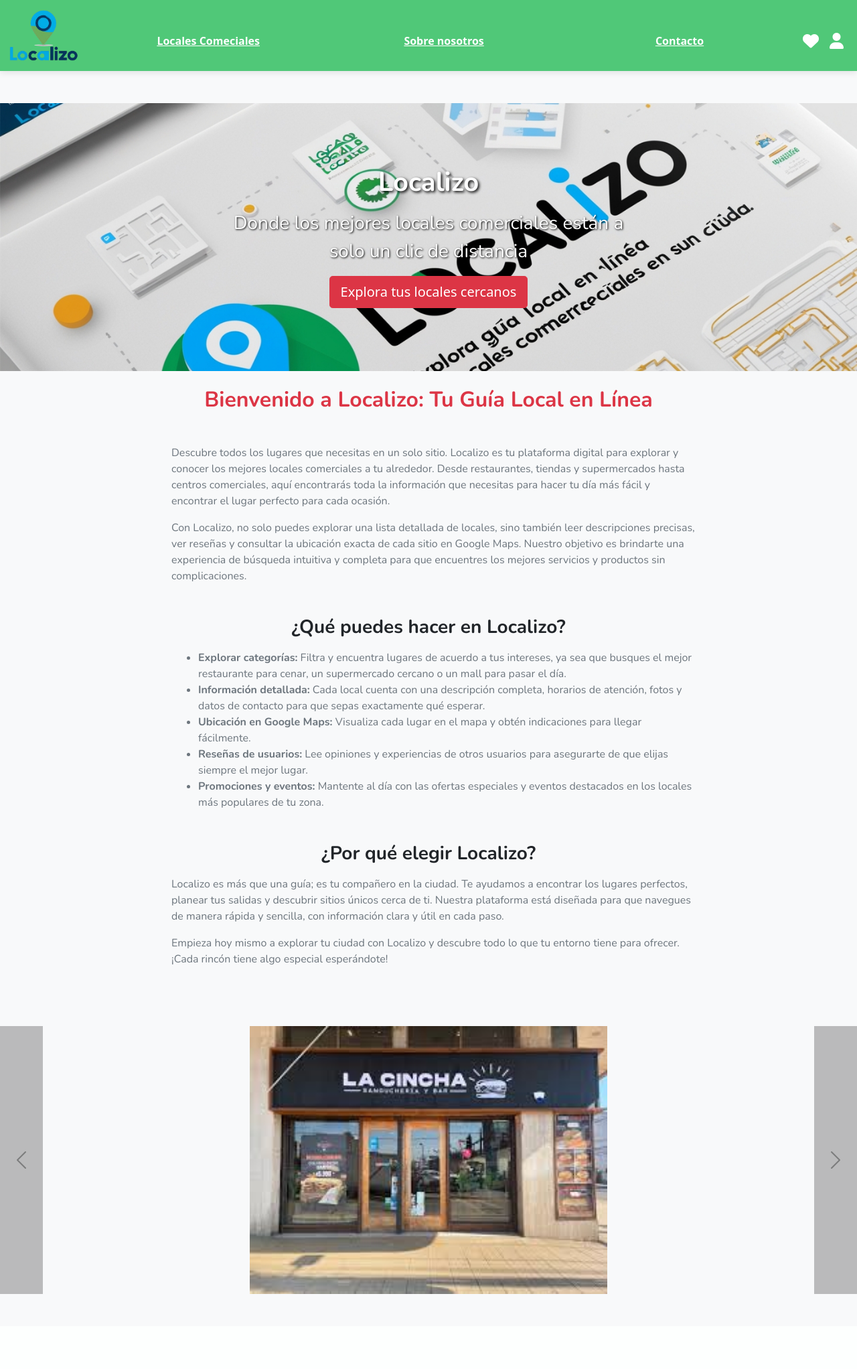
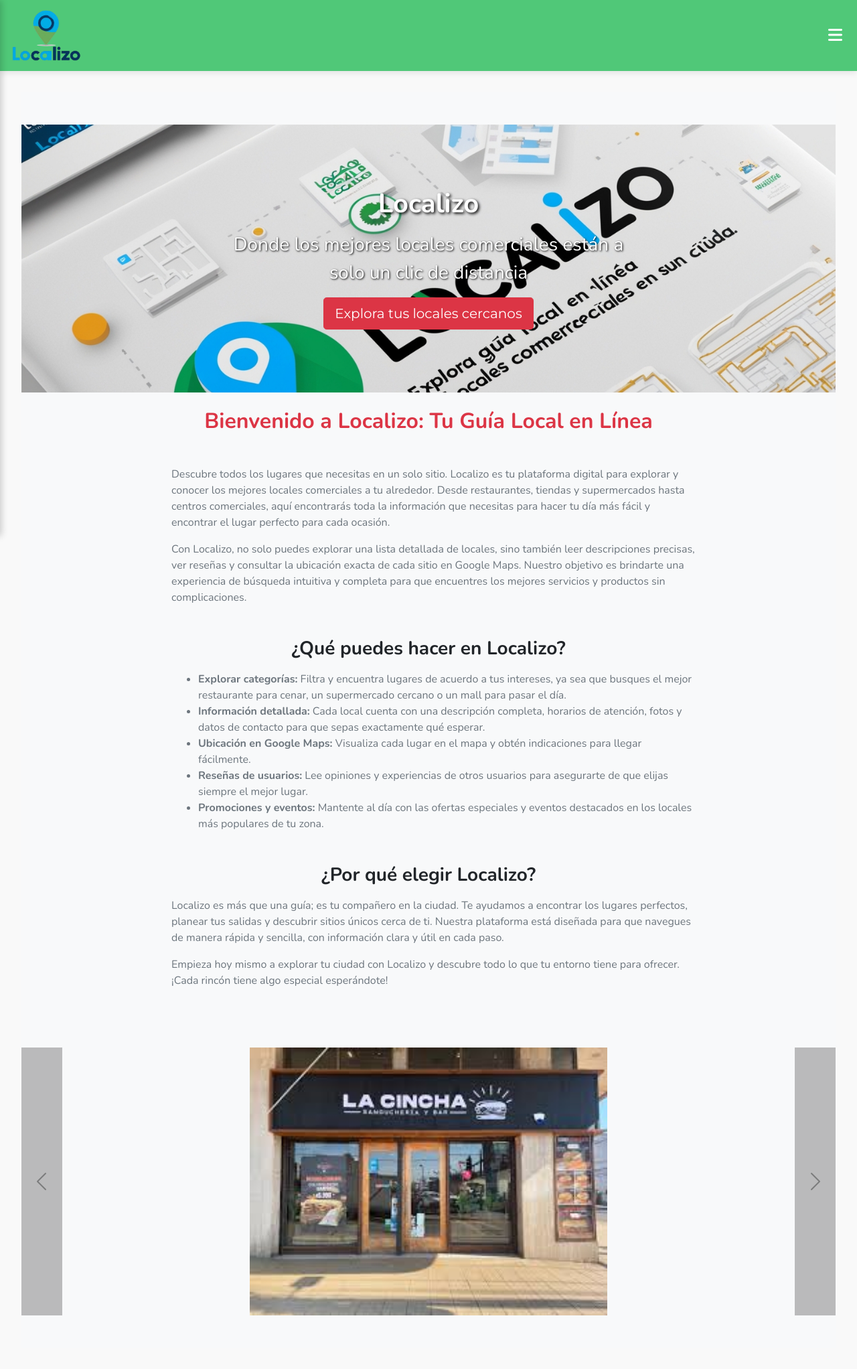
Before and after one commit to MSrLuna/Localizo, a Django app: page / in a window 1280 px wide. Shown: the whole page at 67% size. Before the commit the page ends 1932 px from the top, so only its background shows below. Run offline with Django 5.2, Linux system fonts and the light colour scheme.

Commit message:
Mejora del baseIndex

```diff
--- a/templates/shared/baseIndex.html
+++ b/templates/shared/baseIndex.html
@@ -9,93 +9,144 @@
     <link rel="stylesheet" href="https://cdnjs.cloudflare.com/ajax/libs/font-awesome/6.0.0-beta3/css/all.min.css">
     <link href="https://fonts.googleapis.com/css2?family=Montserrat:wght@400;700&family=Poppins:wght@400;700&family=Roboto:wght@400;700&family=Nunito:wght@400;700&family=Lato:wght@400;700&family=Open+Sans:wght@400;700&display=swap" rel="stylesheet">
     <style>
-        .nav-item {
-            flex: 1; /* Ocupa el espacio restante */
+        body {
+            font-family: 'Montserrat', sans-serif;
+            background-color: #f9f9f9;
+            color: #333;
+            margin: 0;
+            padding: 0;
         }
-        .nav-link {
+
+        .navbar {
+            background-color: #50C878;
             display: flex;
-            justify-content: center;
+            justify-content: space-between;
             align-items: center;
-            height: 100%;
-            color: white;
-            padding: 1rem;
-            text-align: center;
-            text-decoration: none;
-            border-radius: 0.5rem;
-            transition: background-color 0.3s, color 0.3s;
-            font-weight: bold;
-        }
-        .nav-link:hover {
-            background-color: white;
-            color: #333;
-        }
-        .navbar {
+            padding: 0.5rem 1rem;
             box-shadow: 0 2px 10px rgba(0, 0, 0, 0.1);
         }
+        .navbar .menu-toggle {
+            background-color: transparent;
+            border: none;
+            color: white;
+            font-size: 1.5rem;
+            cursor: pointer;
+            transition: transform 0.2s ease;
+        }
+        .navbar .menu-toggle:hover {
+            transform: rotate(90deg);
+        }
         .navbar-brand img {
-            max-height: 5rem; /* Ajuste del logo */
+            max-height: 3rem;
         }
-        .nav-link i {
-            font-size: 1.5rem;
-            vertical-align: middle;
+
+        .sidebar {
+            position: fixed;
+            top: 0;
+            left: -250px;
+            width: 250px;
+            height: 100%;
+            background-color: #333;
+            color: white;
+            transition: all 0.3s ease-in-out;
+            z-index: 1000;
+            box-shadow: 2px 0 10px rgba(0, 0, 0, 0.2);
         }
-        /* Estilo específico para el botón del carrito */
-        .cart-btn {
-            position: relative;
-            padding: 1rem;
+        .sidebar.active {
+            left: 0;
         }
-        .cart-btn .badge {
-            position: absolute;
+        .sidebar ul {
+            list-style: none;
+            padding: 0;
+            margin: 2rem 0;
+        }
+        .sidebar ul li {
+            margin: 1rem 0;
+        }
+        .sidebar ul li a {
+            color: white;
+            text-decoration: none;
+            padding: 0.8rem 1rem;
+            display: block;
+            border-radius: 5px;
+            transition: background-color 0.3s;
+        }
+        .sidebar ul li a:hover {
+            background-color: #50C878;
+        }
+
+        .overlay {
+            position: fixed;
             top: 0;
-            right: 0;
-            background-color: #ff0000;
-            color: white;
-            border-radius: 50%;
-            padding: 0.2rem 0.5rem;
-            font-size: 0.8rem;
+            left: 0;
+            width: 100%;
+            height: 100%;
+            background: rgba(0, 0, 0, 0.5);
+            z-index: 500;
+            display: none;
+            transition: opacity 0.3s;
+        }
+        .overlay.active {
+            display: block;
+            opacity: 1;
+        }
+
+        .content {
+            margin: 2rem;
         }
     </style>
 </head>
 <body>
-    <nav class="navbar navbar-expand-lg" style="background-color: #50C878;">
-        <div class="container-fluid d-flex">
-            <!-- Bloque de la marca o logo -->
+    <nav class="navbar">
         {% block brand %}
-            <a href="{% url 'home' %}" class="navbar-brand text-white">
-                <img class="img-fluid d-block mx-auto" style="max-height: 5rem;" src="{% static 'images/Logo.png' %}" alt="Logo">
+        <a href="{% url 'home' %}" class="navbar-brand">
+            <img src="{% static 'images/Logo.png' %}" alt="Logo">
         </a>
         {% endblock %}
+        <button class="menu-toggle" id="menuToggle">
+            <i class="fas fa-bars"></i>
+        </button>
+    </nav>
 
-            <!-- Botón de despliegue para pantallas pequeñas -->
-            <button class="navbar-toggler" type="button" data-bs-toggle="collapse" data-bs-target="#navbarNav" aria-controls="navbarNav" aria-expanded="false" aria-label="Toggle navigation">
-                <i class="fas fa-bars" style="color: white;"></i>
-            </button>
-
-            <!-- Contenedor para los elementos del menú -->
-            <div class="collapse navbar-collapse" id="navbarNav">
-                <ul class="navbar-nav mt-3 w-100">
+    <div class="sidebar" id="sidebar">
+        <ul>
             {% block home %}
             {% if request.session.rol_id == '2' %}
-                        <li class="nav-item">
-                            <a href="{% url 'AdminHome' %}" class="nav-link">
-                                <i class="fa-solid fa-house-user"></i>
+            <li>
+                <a href="{% url 'AdminHome' %}">
+                    <i class="fas fa-home"></i> Inicio
                 </a>
             </li>
             {% elif request.session.rol_id == '3' %}
+            <!-- Otros enlaces -->
             {% endif %}
             {% endblock %}
             {% block navitems %}
             {% endblock %}
         </ul>
+    </div>
 
+    <div class="overlay" id="overlay"></div>
 
+    <div class="content">
+        {% block content %}{% endblock %}
     </div>
-        </div>
-    </nav>
 
-    <!-- Contenido de la página -->
-    {% block content %}{% endblock %}
+    <script>
+        const menuToggle = document.getElementById('menuToggle');
+        const sidebar = document.getElementById('sidebar');
+        const overlay = document.getElementById('overlay');
 
-    <script src="https://cdn.jsdelivr.net/npm/bootstrap@5.1.3/dist/js/bootstrap.bundle.min.js"></script>
+        menuToggle.addEventListener('click', () => {
+            sidebar.classList.toggle('active');
+            overlay.classList.toggle('active');
+        });
+
+        overlay.addEventListener('click', () => {
+            sidebar.classList.remove('active');
+            overlay.classList.remove('active');
+        });
+
+    </script>
 </body>
 </html>
--- a/templates/usuario/inicio.html
+++ b/templates/usuario/inicio.html
@@ -1,7 +1,7 @@
 {% extends 'shared/baseIndex.html' %}
 {% load static %}
 
-{% block title %}Home{% endblock %}
+{% block title %}Localizo{% endblock %}
 
 {% block brand %}
 <a href="{% url 'home' %}" class="navbar-brand d-flex align-items-center">
@@ -134,7 +134,7 @@
 
 </section>
 
-
+<script src="https://cdn.jsdelivr.net/npm/bootstrap@5.1.3/dist/js/bootstrap.bundle.min.js"></script>
 
 <style>
     .carousel-inner {
--- a/templates/usuario/locales.html
+++ b/templates/usuario/locales.html
@@ -1,7 +1,7 @@
 {% extends 'shared/baseIndex.html' %}
 {% load static %}
 
-{% block title %}Catálogo{% endblock %}
+{% block title %}Locales Comerciales{% endblock %}
 
 {% block brand %}
 <a href="{% url 'home' %}" class="navbar-brand d-flex align-items-center">
```
Lines whose indentation alone changed are shown as unchanged.
